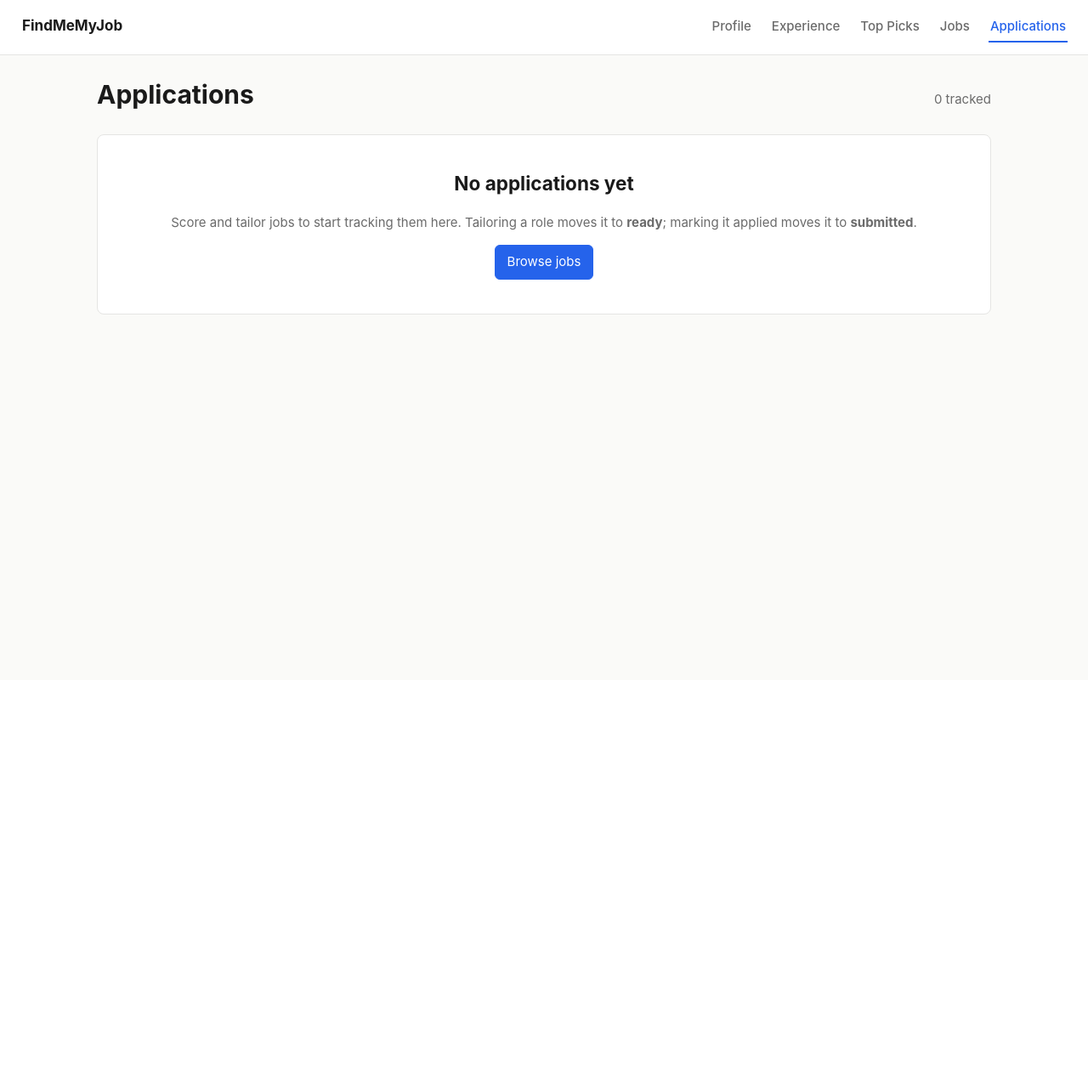
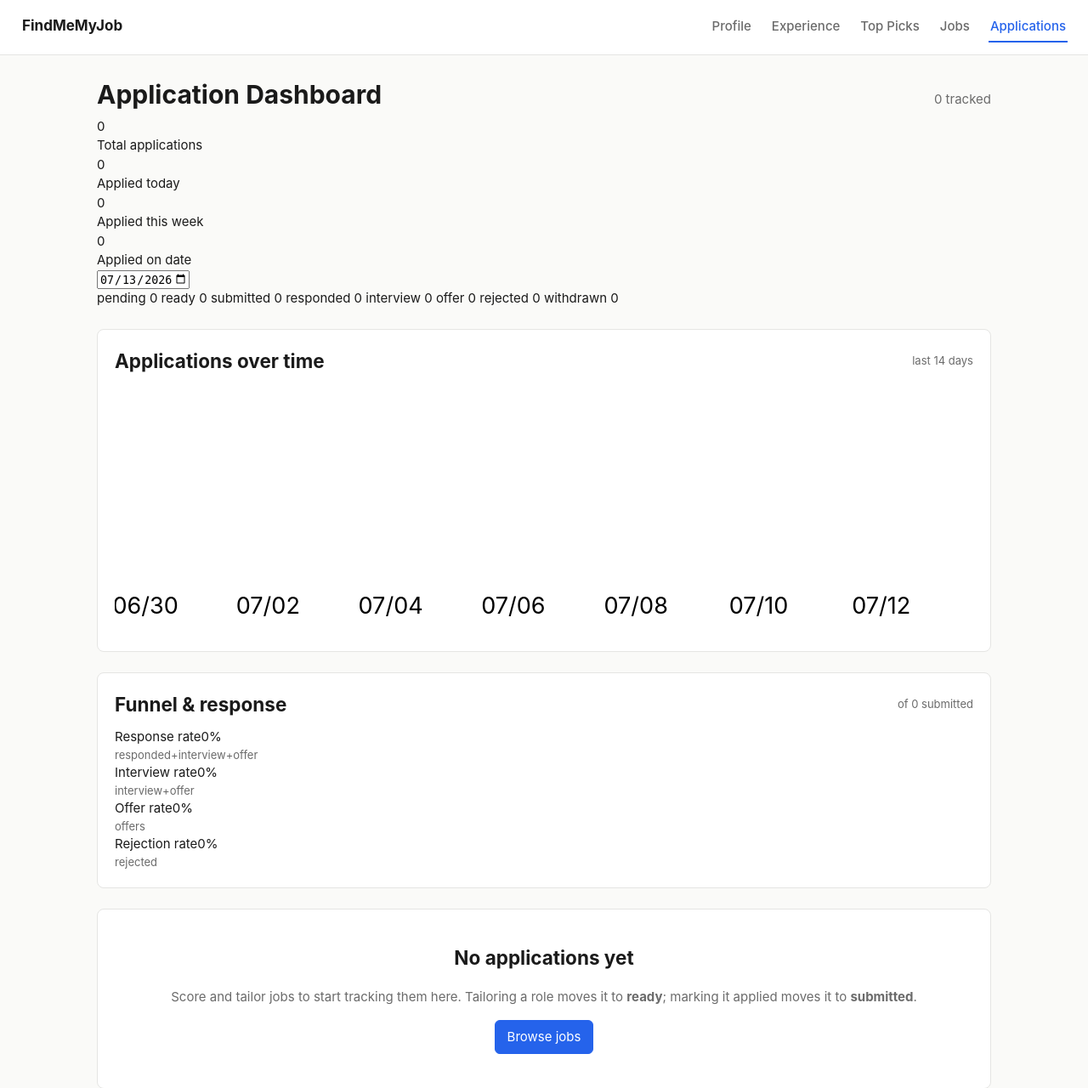
Before and after one commit to ahmad38sal/FindMeMyJob, a FastAPI app: page /applications/ in a window 1280 px wide. Shown: the top 1280 px of the page at 85% size. Before the commit the page ends 370 px from the top, so only its background shows below. Run offline with FastAPI, Linux system fonts and the light colour scheme; data that the repository does not hold is empty; some libraries are stand-ins or nearby versions.

Commit message:
Revamp Applications page into a full dashboard
Stats bar (total / applied today / this week / on a chosen date via
America/New_York using submitted_at), per-status counts, an inline-SVG
14-day trend chart, response/interview/offer/rejection funnel rates, and the
kanban board with inline HTMX status updates.

Co-Authored-By: Claude Opus 4.7 <noreply@anthropic.com>

```diff
--- a/src/findmemyjob/routes/applications.py
+++ b/src/findmemyjob/routes/applications.py
@@ -1,6 +1,13 @@
 from __future__ import annotations
 
-from datetime import datetime
+from collections import defaultdict
+from datetime import date, datetime, timedelta, timezone
+
+try:  # py3.9+ stdlib; always present on the Railway image
+    from zoneinfo import ZoneInfo
+    _NY = ZoneInfo("America/New_York")
+except Exception:  # noqa: BLE001 — degrade to UTC if tzdata missing
+    _NY = timezone.utc
 
 from fastapi import APIRouter, Depends, Form, HTTPException, Request
 from fastapi.responses import HTMLResponse, RedirectResponse
@@ -28,6 +35,25 @@ def _is_htmx(request: Request) -> bool:
     return request.headers.get("hx-request", "").lower() == "true"
 
 
+def _applied_ts(app: Application):
+    """The timestamp we treat as 'applied' — submitted_at per spec, else None."""
+    return app.submitted_at
+
+
+def _to_ny_date(dt) -> date | None:
+    """Convert a stored (naive UTC) datetime to a calendar date in America/New_York."""
+    if dt is None:
+        return None
+    if dt.tzinfo is None:
+        dt = dt.replace(tzinfo=timezone.utc)
+    return dt.astimezone(_NY).date()
+
+
+def _week_start(d: date) -> date:
+    """Monday of the week containing *d*."""
+    return d - timedelta(days=d.weekday())
+
+
 def _board(session: Session):
     """Build status-grouped columns of (app, job) rows for the board view."""
     apps = session.exec(
@@ -39,20 +65,95 @@ def _board(session: Session):
         columns.setdefault(a.status, []).append(
             {"app": a, "job": jobs_by_id.get(a.job_id)}
         )
-    return [{"status": s, "rows": columns.get(s, [])} for s in STATUS_ORDER]
+    return [{"status": s, "rows": columns.get(s, [])} for s in STATUS_ORDER], apps
+
+
+def _compute_stats(apps, on_date: date):
+    """Counters, per-status counts, charts and response-rate math.
+
+    'Applied' uses submitted_at (per spec) interpreted in America/New_York.
+    """
+    today_ny = datetime.now(_NY).date()
+    week_start = _week_start(today_ny)
+
+    total = len(apps)
+    applied_today = 0
+    applied_this_week = 0
+    applied_on_date = 0
+
+    status_counts = {s.value: 0 for s in STATUS_ORDER}
+
+    # applications-over-time: applied count per day for the last 14 days.
+    day_counts: dict = defaultdict(int)
+
+    submitted_total = 0
+    for a in apps:
+        status_counts[a.status.value] = status_counts.get(a.status.value, 0) + 1
+        ad = _to_ny_date(_applied_ts(a))
+        if ad is not None:
+            submitted_total += 1
+            day_counts[ad] += 1
+            if ad == today_ny:
+                applied_today += 1
+            if ad >= week_start:
+                applied_this_week += 1
+            if ad == on_date:
+                applied_on_date += 1
+
+    # 14-day series (oldest -> newest) for the trend chart.
+    series = []
+    for i in range(13, -1, -1):
+        d = today_ny - timedelta(days=i)
+        series.append({"date": d, "label": d.strftime("%m/%d"), "count": day_counts.get(d, 0)})
+
+    # Response-rate math — denominator is everything that reached "submitted".
+    responded = status_counts.get("responded", 0)
+    interview = status_counts.get("interview", 0)
+    offer = status_counts.get("offer", 0)
+    rejected = status_counts.get("rejected", 0)
+    denom = submitted_total or 1
+    rates = {
+        "submitted_total": submitted_total,
+        "response_rate": round(100 * (responded + interview + offer) / denom),
+        "interview_rate": round(100 * (interview + offer) / denom),
+        "offer_rate": round(100 * offer / denom),
+        "rejection_rate": round(100 * rejected / denom),
+    }
+
+    return {
+        "total": total,
+        "applied_today": applied_today,
+        "applied_this_week": applied_this_week,
+        "applied_on_date": applied_on_date,
+        "status_counts": status_counts,
+        "series": series,
+        "series_max": max([s["count"] for s in series] + [1]),
+        "rates": rates,
+        "today_ny": today_ny,
+    }
 
 
 @router.get("/", response_class=HTMLResponse)
-def list_applications(request: Request, session: Session = Depends(get_session)) -> HTMLResponse:
-    columns = _board(session)
-    total = sum(len(c["rows"]) for c in columns)
+def list_applications(
+    request: Request,
+    on: str | None = None,
+    session: Session = Depends(get_session),
+) -> HTMLResponse:
+    columns, apps = _board(session)
+    # Parse the "on this day" control; default to today (NY).
+    try:
+        on_date = date.fromisoformat(on) if on else datetime.now(_NY).date()
+    except ValueError:
+        on_date = datetime.now(_NY).date()
+    stats = _compute_stats(apps, on_date)
     templates = request.app.state.templates
     return templates.TemplateResponse(
         request,
         "applications.html",
         {
             "columns": columns,
-            "total": total,
+            "stats": stats,
+            "on_date": on_date,
             "all_statuses": [s.value for s in STATUS_ORDER],
         },
     )
--- a/src/findmemyjob/templates/applications.html
+++ b/src/findmemyjob/templates/applications.html
@@ -1,12 +1,98 @@
 {% extends "base.html" %}
-{% block title %}Applications{% endblock %}
+{% block title %}Application Dashboard{% endblock %}
 {% block content %}
 <div class="page-head">
-    <h1>Applications</h1>
-    <span class="muted">{{ total }} tracked</span>
+    <h1>Application Dashboard</h1>
+    <span class="muted">{{ stats.total }} tracked</span>
 </div>
 
-{% if total == 0 %}
+{# ---------------- Stats bar ---------------- #}
+<section class="stat-bar">
+    <div class="stat-card stat-hero">
+        <div class="stat-num">{{ stats.total }}</div>
+        <div class="stat-label">Total applications</div>
+    </div>
+    <div class="stat-card">
+        <div class="stat-num">{{ stats.applied_today }}</div>
+        <div class="stat-label">Applied today</div>
+    </div>
+    <div class="stat-card">
+        <div class="stat-num">{{ stats.applied_this_week }}</div>
+        <div class="stat-label">Applied this week</div>
+    </div>
+    <div class="stat-card stat-onday">
+        <div class="stat-num">{{ stats.applied_on_date }}</div>
+        <div class="stat-label">Applied on date</div>
+        <form method="get" action="/applications" class="onday-form">
+            <input type="date" name="on" value="{{ on_date.isoformat() }}"
+                   max="{{ stats.today_ny.isoformat() }}"
+                   onchange="this.form.submit()" class="date-input">
+        </form>
+    </div>
+</section>
+
+{# ---------------- Per-status counts ---------------- #}
+<section class="status-counts">
+    {% for s in all_statuses %}
+    <span class="status-chip">
+        <span class="status-dot status-{{ s }}"></span>
+        <span class="status-chip-label">{{ s }}</span>
+        <span class="status-chip-count">{{ stats.status_counts[s] }}</span>
+    </span>
+    {% endfor %}
+</section>
+
+{# ---------------- Charts ---------------- #}
+<section class="chart-row">
+    <div class="panel chart-panel">
+        <div class="panel-head"><h2>Applications over time</h2><span class="muted small">last 14 days</span></div>
+        <svg class="bar-chart" viewBox="0 0 560 160" preserveAspectRatio="none" role="img"
+             aria-label="Applications submitted per day for the last 14 days">
+            {% set n = stats.series | length %}
+            {% set bw = 560.0 / n %}
+            {% for pt in stats.series %}
+            {% set h = (pt.count / stats.series_max) * 120 %}
+            {% set x = loop.index0 * bw %}
+            <rect x="{{ "%.1f"|format(x + bw*0.15) }}" y="{{ "%.1f"|format(130 - h) }}"
+                  width="{{ "%.1f"|format(bw*0.7) }}" height="{{ "%.1f"|format(h) }}"
+                  rx="2" class="bar">
+                <title>{{ pt.label }}: {{ pt.count }}</title>
+            </rect>
+            {% if pt.count %}
+            <text x="{{ "%.1f"|format(x + bw*0.5) }}" y="{{ "%.1f"|format(126 - h) }}"
+                  class="bar-val" text-anchor="middle">{{ pt.count }}</text>
+            {% endif %}
+            {% if loop.index0 % 2 == 0 %}
+            <text x="{{ "%.1f"|format(x + bw*0.5) }}" y="150"
+                  class="bar-lbl" text-anchor="middle">{{ pt.label }}</text>
+            {% endif %}
+            {% endfor %}
+        </svg>
+    </div>
+
+    <div class="panel chart-panel">
+        <div class="panel-head"><h2>Funnel &amp; response</h2>
+            <span class="muted small">of {{ stats.rates.submitted_total }} submitted</span></div>
+        <div class="rate-grid">
+            {% set rates = [
+                ("Response rate", stats.rates.response_rate, "responded+interview+offer"),
+                ("Interview rate", stats.rates.interview_rate, "interview+offer"),
+                ("Offer rate", stats.rates.offer_rate, "offers"),
+                ("Rejection rate", stats.rates.rejection_rate, "rejected"),
+            ] %}
+            {% for label, pct, sub in rates %}
+            <div class="rate-item">
+                <div class="rate-head"><span>{{ label }}</span><span class="rate-pct">{{ pct }}%</span></div>
+                <div class="rate-track"><div class="rate-fill" style="width: {{ pct }}%"></div></div>
+                <div class="muted small">{{ sub }}</div>
+            </div>
+            {% endfor %}
+        </div>
+    </div>
+</section>
+
+{# ---------------- Kanban board ---------------- #}
+{% if stats.total == 0 %}
 <section class="panel empty-state">
     <h2>No applications yet</h2>
     <p class="muted">Score and tailor jobs to start tracking them here. Tailoring a role moves it to <strong>ready</strong>; marking it applied moves it to <strong>submitted</strong>.</p>
```
